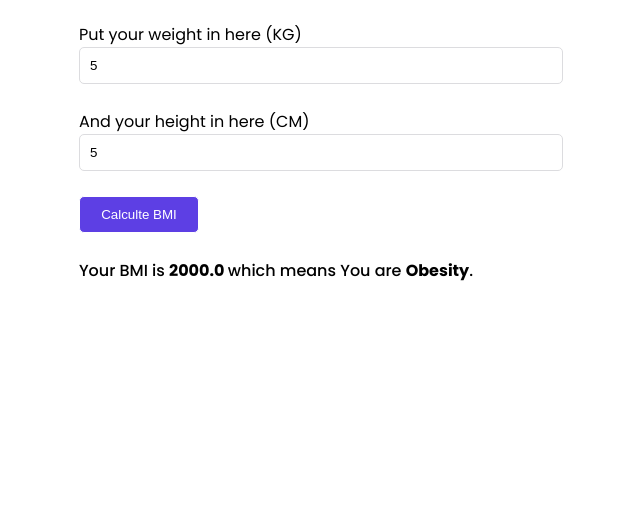
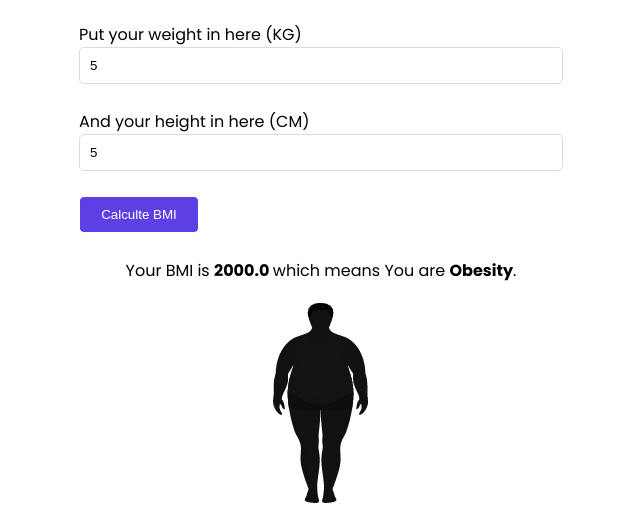
Before and after one commit to figofer/BMI-Calculator, a plain HTML site: page index.html in a window 1280 px wide. Both pictures are taken after typing "5", "5" into the empty fields and a click on the button "Calculte BMI". Shown: the part 301-824 px from the top of the page, without its empty margins (319-959 px from the left). Before the commit the page ends 800 px from the top, so only its background shows below. Drawn offline with Linux system fonts and the light colour scheme.

Commit message:
menambahkan gambar pada tiap kategori

```diff
--- a/main.js
+++ b/main.js
@@ -4,20 +4,25 @@ function kalkulator() {
     const berat = Number(document.getElementById("berat").value)
     const rumus = tinggi / ((berat / 100) ** 2);
     let kategori;
+    let gambar;
     if (rumus < 18.5) {
-        kategori = "Underweight";
+        kategori = "Underweight ";
+        gambar = "<img src='/gambar/Underweight.png' alt='Underweight'>";
         document.getElementById("hasil").className = "Underweight";
     } else if (rumus < 24.9) {
         kategori = "Normal weight";
-        document.getElementById("hasil").className = "Underweight";
+        gambar = "<img src='/gambar/normal.png' alt='Normal'>";
+        document.getElementById("hasil").className = "Normal";
     } else if (rumus < 29.9) {
         kategori = "Overweight";
-        document.getElementById("hasil").className = "Underweight";
+        gambar = "<img src='/gambar/Overweight.png' alt='Overweight'>";
+        document.getElementById("hasil").className = "Overweight";
     } else {
         kategori = "Obesity";
-        document.getElementById("hasil").className = "Underweight";
+        gambar = "<img src='/gambar/Obesity.png'>";
+        document.getElementById("hasil").className = "Obesity";
     }
 
-    document.getElementById("hasil").innerHTML = 'Your BMI is <strong>' + rumus.toFixed(1) + ' </strong> which means You are <strong>' + kategori + '</strong>.';
+    document.getElementById("hasil").innerHTML = '<p>Your BMI is <b>' + rumus.toFixed(1) + ' </b> which means You are <b>' + kategori + '</b>.</p>' + gambar;
 
 }
--- a/style.css
+++ b/style.css
@@ -67,5 +67,13 @@ form{
     width: 100%;
 }
 #hasil{
-font-weight:500;
+
+    align-items: center;
+    display: flex;
+    flex-direction: column;
+
 }
+#hasil img{
+    margin: 20px;
+    height: 200px;
+}
```
Also changed, not shown: index.html (+4 -1 lines).
